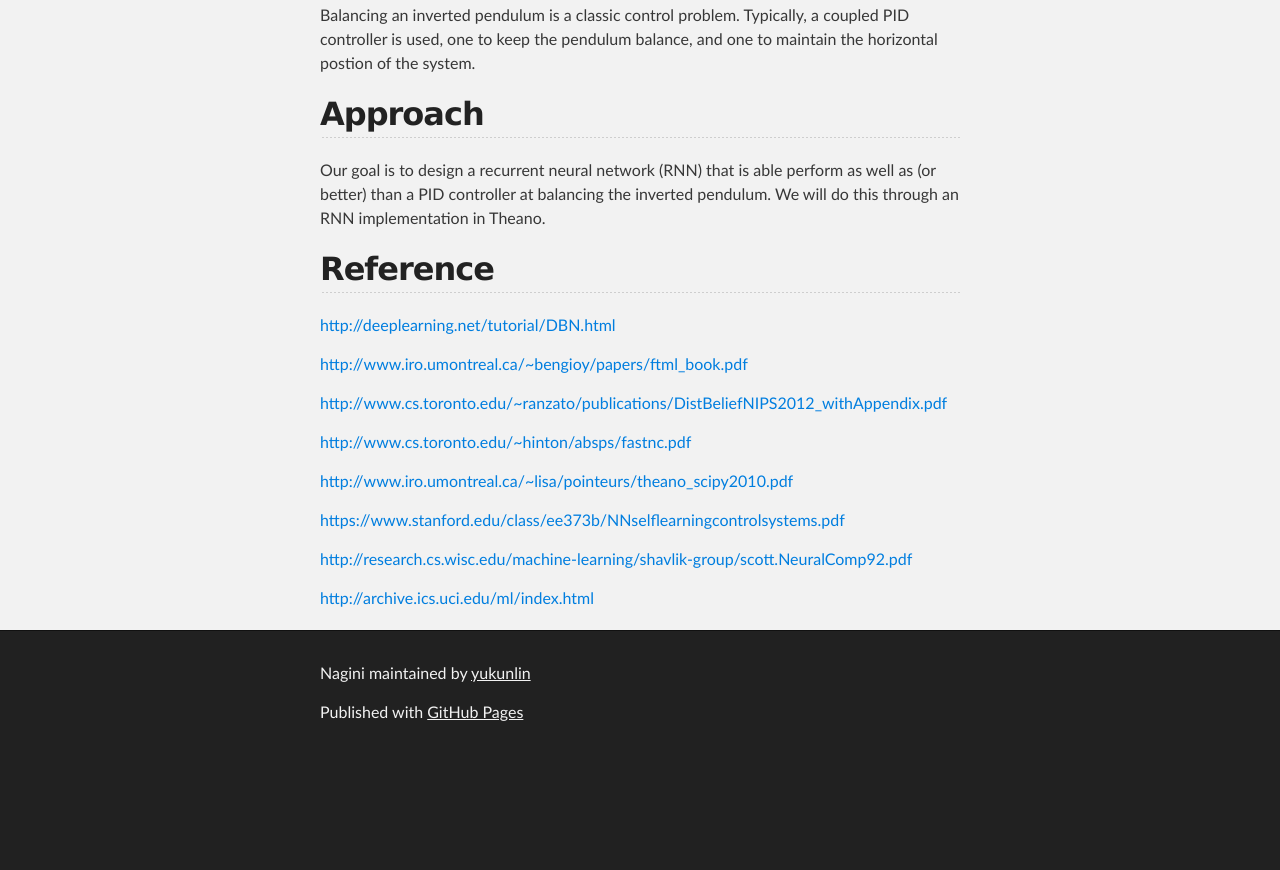
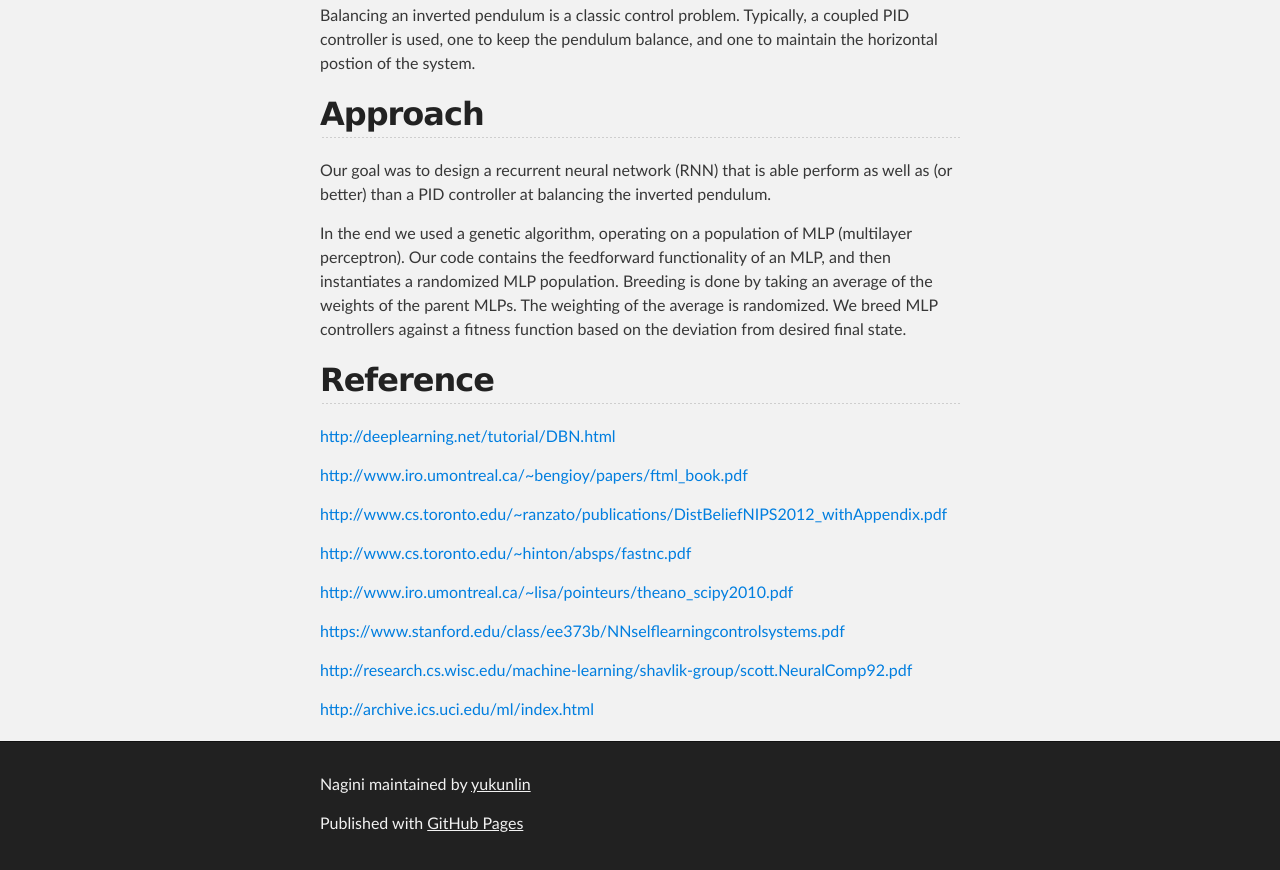
Before and after one commit to yukunlin/nagini, a plain HTML site: page index.html in a window 1280 px wide. Shown: the part 981-1851 px from the top of the page. Before the commit the page ends 1740 px from the top, so only its background shows below. Drawn offline with Linux system fonts and the light colour scheme.

Commit message:
more approach

```diff
--- a/index.html
+++ b/index.html
@@ -59,9 +59,15 @@ maintain the horizontal postion of the system.
 <h2>
 <a name="approach" class="anchor" href="#approach"><span class="octicon octicon-link"></span></a>Approach</h2>
 
-<p>Our goal is to design a recurrent neural network (RNN) that is able perform as well as (or better) than a PID controller at balancing the inverted pendulum.
-We will do this through an RNN implementation in Theano.</p>
+<p>Our goal was to design a recurrent neural network (RNN) that is able perform as well as (or better) than a PID controller at balancing the inverted pendulum.
+</p>
 
+<p>In the end we used a genetic algorithm, operating on a population of MLP (multilayer perceptron).
+Our code contains the feedforward functionality of an MLP, and then instantiates a randomized MLP population.
+Breeding is done by taking an average of the weights of the parent MLPs.
+The weighting of the average is randomized.
+We breed MLP controllers against a fitness function based on the deviation from desired final state.
+</p>
 
 <h2>
 <a name="reference" class="anchor" href="#reference"><span class="octicon octicon-link"></span></a>Reference</h2>
```
